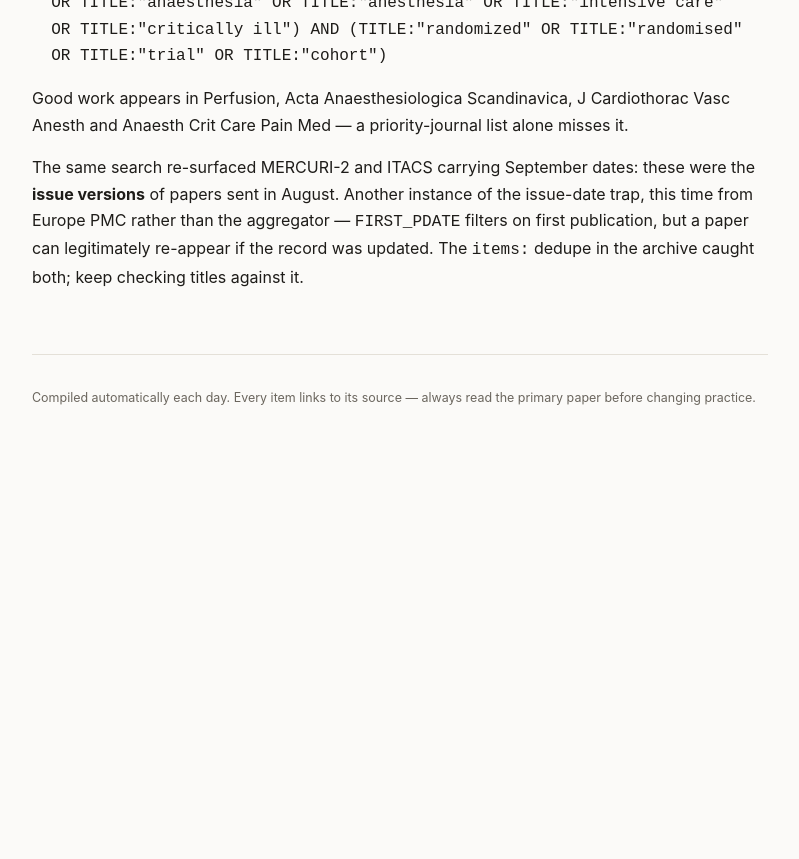
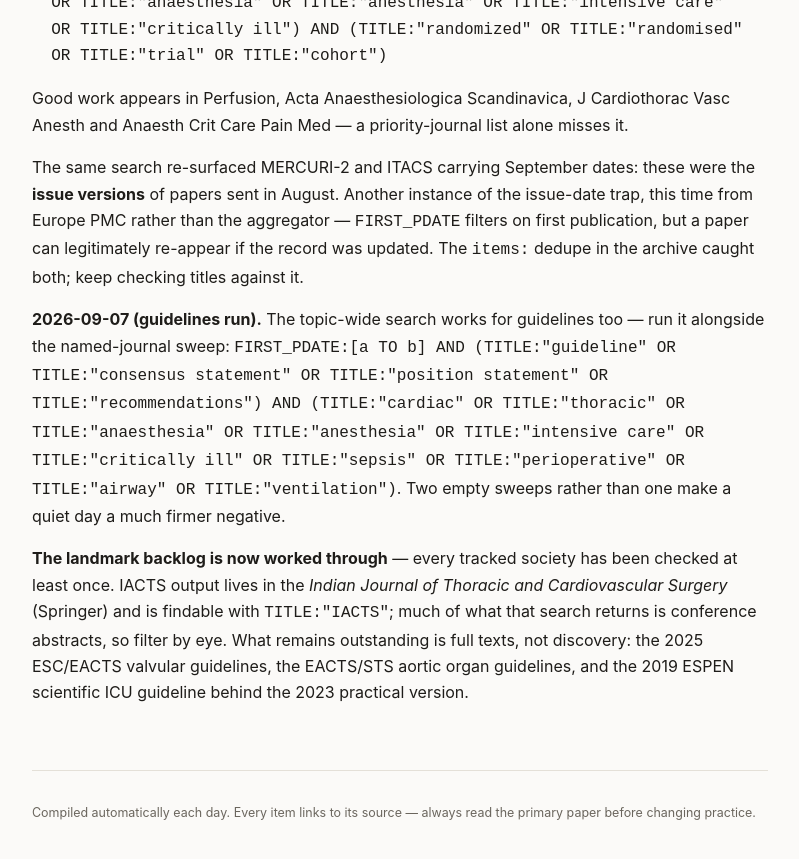
Before and after one commit to nicusilviuu/medical-literature, a Jekyll site: the page built from claude/source-notes.md, in a window 1280 px wide and 900 px high, scrolled down 9204 px. Shown: the top 859 px of the window, without its empty margins (240-1039 px from the left). Built offline with Jekyll 4.4.1, drawn with Linux system fonts in a browser that asks for light colours; our own code applies the rules of GitHub Pages for plain Markdown files; before the commit the page ends 9689 px from its top, so only the background shows below that.

Commit message:
Add 2026-09-07 guidelines watch
No new guidelines; two independent sweeps empty with no query failures.

Three off the landmark backlog. The 2025 ASA advisory on perioperative
care of older adults, whose neuraxial-versus-general line settles an old
argument as a draw, secondary-sourced since no abstract is deposited. The
IACTS position statement objecting to the 2021 ACC/AHA/SCAI downgrading of
CABG in stable multivessel disease — the first IACTS document in this
archive, and the same argument the Annals Medicare analysis made five
years later with registry data. And the original ESPEN ICU nutrition
practical guideline, whose Spanish translation had earlier surfaced
carrying a 2026 date.

Every tracked society has now been checked for landmark output at least
once; what remains outstanding is full texts rather than discovery.

Co-Authored-By: Claude Opus 5 <noreply@anthropic.com>
Claude-Session: https://claude.ai/code/session_01T5ivnnDnrzDTzAtfHdiCMS

```diff
--- a/claude/source-notes.md
+++ b/claude/source-notes.md
@@ -397,3 +397,20 @@ the **issue versions** of papers sent in August. Another instance of the issue-d
 trap, this time from Europe PMC rather than the aggregator — `FIRST_PDATE` filters on
 first publication, but a paper can legitimately re-appear if the record was updated.
 The `items:` dedupe in the archive caught both; keep checking titles against it.
+
+**2026-09-07 (guidelines run).** The topic-wide search works for guidelines too — run
+it alongside the named-journal sweep:
+`FIRST_PDATE:[a TO b] AND (TITLE:"guideline" OR TITLE:"consensus statement" OR
+TITLE:"position statement" OR TITLE:"recommendations") AND (TITLE:"cardiac" OR
+TITLE:"thoracic" OR TITLE:"anaesthesia" OR TITLE:"anesthesia" OR TITLE:"intensive care"
+OR TITLE:"critically ill" OR TITLE:"sepsis" OR TITLE:"perioperative" OR TITLE:"airway"
+OR TITLE:"ventilation")`. Two empty sweeps rather than one make a quiet day a much
+firmer negative.
+
+**The landmark backlog is now worked through** — every tracked society has been checked
+at least once. IACTS output lives in the *Indian Journal of Thoracic and Cardiovascular
+Surgery* (Springer) and is findable with `TITLE:"IACTS"`; much of what that search
+returns is conference abstracts, so filter by eye. What remains outstanding is full
+texts, not discovery: the 2025 ESC/EACTS valvular guidelines, the EACTS/STS aortic
+organ guidelines, and the 2019 ESPEN scientific ICU guideline behind the 2023 practical
+version.
```
Also changed, not shown: _guidelines/2026-09-07.md (added, +145 -0 lines), claude/outstanding.md (+6 -6 lines).
